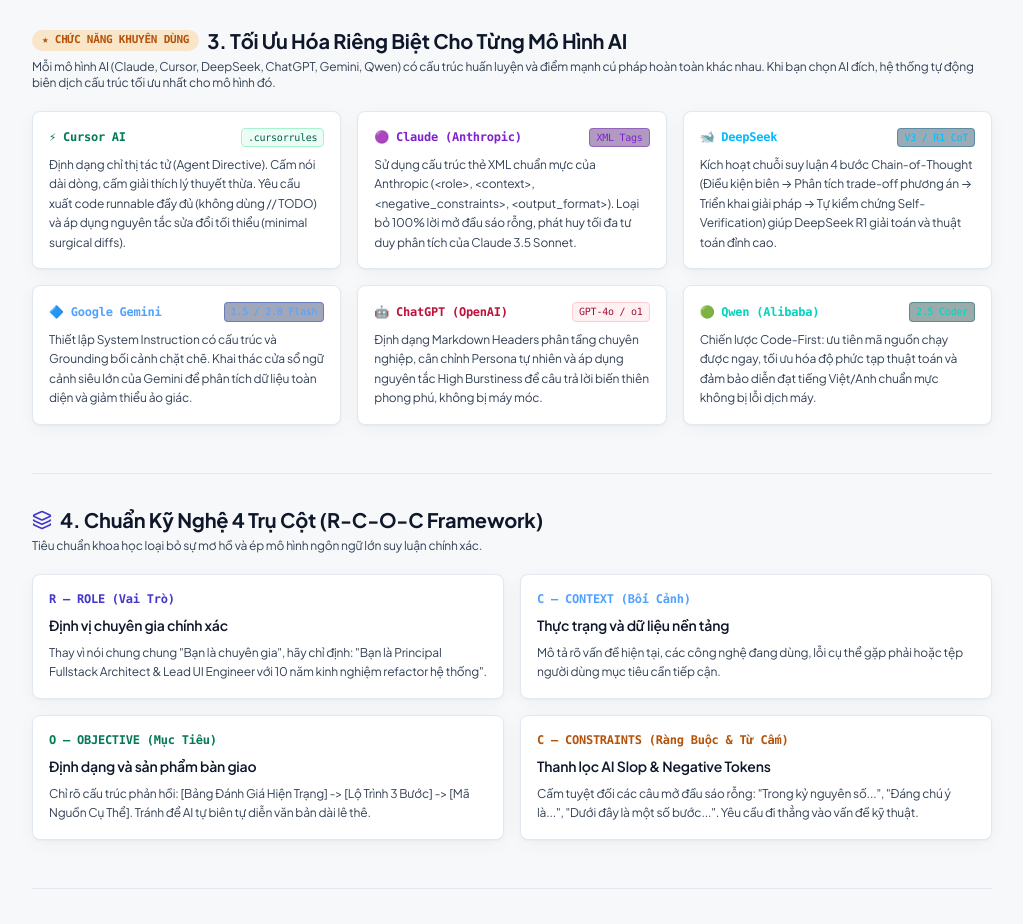
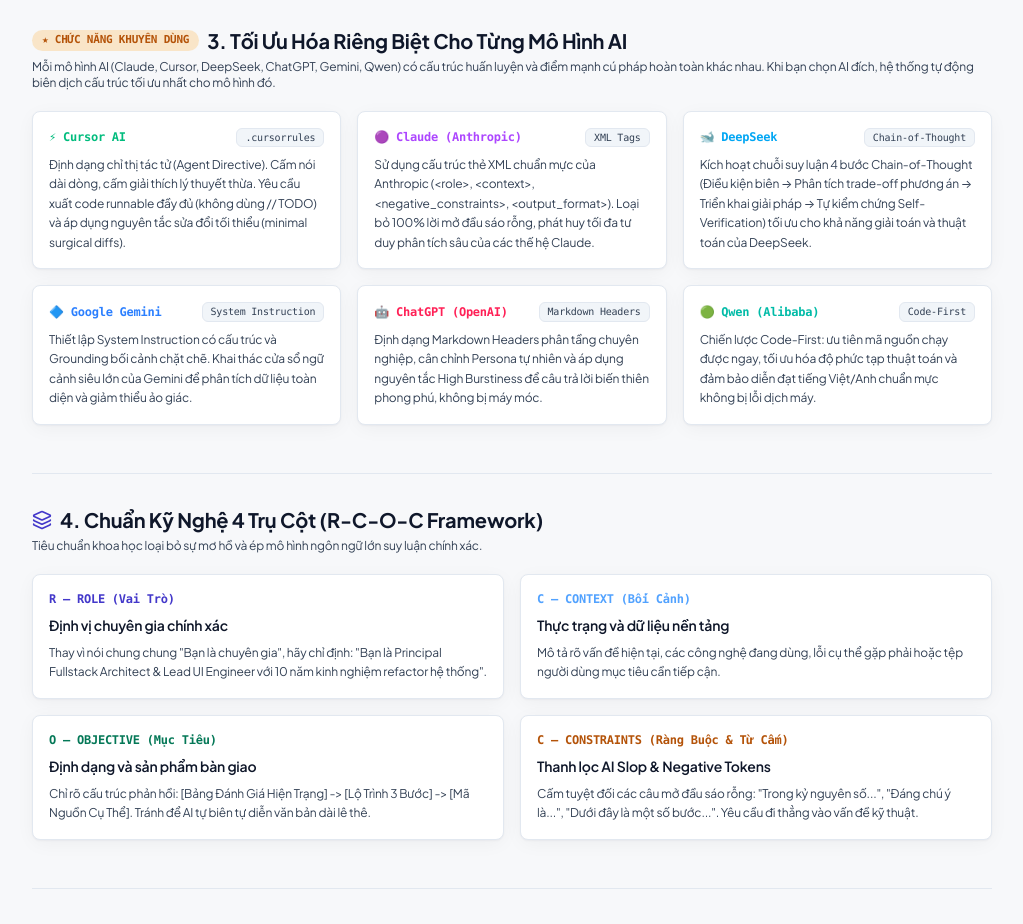
Before and after one commit to taianh20102011/ai-prompt, a React (Vite) app: page /guide in a window 1280 px wide. Shown: the part 1280-2204 px from the top of the page, without its empty margins (256-1279 px from the left). Built offline with nearby package versions, Linux system fonts and the light colour scheme.

Commit message:
refactor(models): use version-agnostic AI family names and structural badges

```diff
--- a/src/pages/UserGuide.jsx
+++ b/src/pages/UserGuide.jsx
@@ -301,8 +301,8 @@ export default function UserGuide() {
           {/* Cursor */}
           <div className="craft-card p-4 space-y-2 border-emerald-500/30">
             <div className="flex items-center justify-between text-xs font-mono">
-              <span className="font-bold text-emerald-400">⚡ Cursor AI</span>
-              <span className="text-[10px] bg-emerald-950/40 text-emerald-400 px-1.5 py-0.5 rounded border border-emerald-800/40">.cursorrules</span>
+              <span className="font-bold text-emerald-500">⚡ Cursor AI</span>
+              <span className="px-2 py-0.5 rounded-[6px] bg-[var(--bg-elevated)] border border-[var(--border-subtle)] text-[var(--text-secondary)] text-[10px] font-mono">.cursorrules</span>
             </div>
             <p className="text-xs text-[var(--text-secondary)] leading-relaxed">
               {lang === 'vi'
@@ -314,34 +314,34 @@ export default function UserGuide() {
           {/* Claude */}
           <div className="craft-card p-4 space-y-2 border-purple-500/30">
             <div className="flex items-center justify-between text-xs font-mono">
-              <span className="font-bold text-purple-400">🟣 Claude (Anthropic)</span>
-              <span className="text-[10px] bg-purple-950/40 text-purple-400 px-1.5 py-0.5 rounded border border-purple-800/40">XML Tags</span>
+              <span className="font-bold text-purple-500">🟣 Claude (Anthropic)</span>
+              <span className="px-2 py-0.5 rounded-[6px] bg-[var(--bg-elevated)] border border-[var(--border-subtle)] text-[var(--text-secondary)] text-[10px] font-mono">XML Tags</span>
             </div>
             <p className="text-xs text-[var(--text-secondary)] leading-relaxed">
               {lang === 'vi'
-                ? 'Sử dụng cấu trúc thẻ XML chuẩn mực của Anthropic (<role>, <context>, <negative_constraints>, <output_format>). Loại bỏ 100% lời mở đầu sáo rỗng, phát huy tối đa tư duy phân tích của Claude 3.5 Sonnet.'
-                : 'Leverages Anthropic XML tags (<role>, <context>, <negative_constraints>). Eliminates all conversational preambles and maximizes Claude 3.5 Sonnet analytical depth.'}
+                ? 'Sử dụng cấu trúc thẻ XML chuẩn mực của Anthropic (<role>, <context>, <negative_constraints>, <output_format>). Loại bỏ 100% lời mở đầu sáo rỗng, phát huy tối đa tư duy phân tích sâu của các thế hệ Claude.'
+                : 'Leverages Anthropic XML tags (<role>, <context>, <negative_constraints>). Eliminates conversational preambles and maximizes Claude analytical depth.'}
             </p>
           </div>
 
           {/* DeepSeek */}
           <div className="craft-card p-4 space-y-2 border-sky-500/30">
             <div className="flex items-center justify-between text-xs font-mono">
-              <span className="font-bold text-sky-400">🐋 DeepSeek</span>
-              <span className="text-[10px] bg-sky-950/40 text-sky-400 px-1.5 py-0.5 rounded border border-sky-800/40">V3 / R1 CoT</span>
+              <span className="font-bold text-sky-500">🐋 DeepSeek</span>
+              <span className="px-2 py-0.5 rounded-[6px] bg-[var(--bg-elevated)] border border-[var(--border-subtle)] text-[var(--text-secondary)] text-[10px] font-mono">Chain-of-Thought</span>
             </div>
             <p className="text-xs text-[var(--text-secondary)] leading-relaxed">
               {lang === 'vi'
-                ? 'Kích hoạt chuỗi suy luận 4 bước Chain-of-Thought (Điều kiện biên → Phân tích trade-off phương án → Triển khai giải pháp → Tự kiểm chứng Self-Verification) giúp DeepSeek R1 giải toán và thuật toán đỉnh cao.'
-                : 'Triggers a 4-step Chain-of-Thought sequence (Boundary conditions → Trade-off analysis → Optimal implementation → Self-verification) optimized for R1 reasoning.'}
+                ? 'Kích hoạt chuỗi suy luận 4 bước Chain-of-Thought (Điều kiện biên → Phân tích trade-off phương án → Triển khai giải pháp → Tự kiểm chứng Self-Verification) tối ưu cho khả năng giải toán và thuật toán của DeepSeek.'
+                : 'Triggers a 4-step Chain-of-Thought sequence (Boundary conditions → Trade-off analysis → Optimal implementation → Self-verification) tailored for DeepSeek reasoning.'}
             </p>
           </div>
 
           {/* Google Gemini */}
           <div className="craft-card p-4 space-y-2 border-blue-500/30">
             <div className="flex items-center justify-between text-xs font-mono">
-              <span className="font-bold text-blue-400">🔷 Google Gemini</span>
-              <span className="text-[10px] bg-blue-950/40 text-blue-400 px-1.5 py-0.5 rounded border border-blue-800/40">1.5 / 2.0 Flash</span>
+              <span className="font-bold text-blue-500">🔷 Google Gemini</span>
+              <span className="px-2 py-0.5 rounded-[6px] bg-[var(--bg-elevated)] border border-[var(--border-subtle)] text-[var(--text-secondary)] text-[10px] font-mono">System Instruction</span>
             </div>
             <p className="text-xs text-[var(--text-secondary)] leading-relaxed">
               {lang === 'vi'
@@ -353,8 +353,8 @@ export default function UserGuide() {
           {/* ChatGPT */}
           <div className="craft-card p-4 space-y-2 border-rose-500/30">
             <div className="flex items-center justify-between text-xs font-mono">
-              <span className="font-bold text-rose-400">🤖 ChatGPT (OpenAI)</span>
-              <span className="text-[10px] bg-rose-950/40 text-rose-400 px-1.5 py-0.5 rounded border border-rose-800/40">GPT-4o / o1</span>
+              <span className="font-bold text-rose-500">🤖 ChatGPT (OpenAI)</span>
+              <span className="px-2 py-0.5 rounded-[6px] bg-[var(--bg-elevated)] border border-[var(--border-subtle)] text-[var(--text-secondary)] text-[10px] font-mono">Markdown Headers</span>
             </div>
             <p className="text-xs text-[var(--text-secondary)] leading-relaxed">
               {lang === 'vi'
@@ -366,8 +366,8 @@ export default function UserGuide() {
           {/* Qwen */}
           <div className="craft-card p-4 space-y-2 border-teal-500/30">
             <div className="flex items-center justify-between text-xs font-mono">
-              <span className="font-bold text-teal-400">🟢 Qwen (Alibaba)</span>
-              <span className="text-[10px] bg-teal-950/40 text-teal-400 px-1.5 py-0.5 rounded border border-teal-800/40">2.5 Coder</span>
+              <span className="font-bold text-teal-500">🟢 Qwen (Alibaba)</span>
+              <span className="px-2 py-0.5 rounded-[6px] bg-[var(--bg-elevated)] border border-[var(--border-subtle)] text-[var(--text-secondary)] text-[10px] font-mono">Code-First</span>
             </div>
             <p className="text-xs text-[var(--text-secondary)] leading-relaxed">
               {lang === 'vi'
--- a/src/services/mockStorage.js
+++ b/src/services/mockStorage.js
@@ -88,7 +88,7 @@ export const DEFAULT_BENCHMARKS = [
     authorBadge: 'Dev Verified Gold',
     rating: 4.98,
     upvotes: 312,
-    testedModels: ['GPT-4o', 'Claude 3.5 Sonnet', 'Gemini 1.5 Pro'],
+    testedModels: ['ChatGPT', 'Claude', 'Gemini'],
     tags: ['persona', 'empathy', 'anti-robotic', 'psychology'],
     originalPrompt: 'Hãy nói chuyện với tôi về việc tôi đang buồn vì thất nghiệp và mất phương hướng.',
     originalPromptEn: 'Talk with me about feeling sad and lost after losing my job.',
@@ -120,7 +120,7 @@ Context: I was just laid off and feel completely lost right now. Please start th
     authorBadge: 'Dev Verified Core',
     rating: 4.95,
     upvotes: 245,
-    testedModels: ['Claude 3.5 Sonnet', 'GPT-4o', 'DeepSeek-V3'],
+    testedModels: ['Claude', 'ChatGPT', 'DeepSeek'],
     tags: ['web-architecture', 'tailwind', 'gsap', 'clean-code'],
     originalPrompt: 'Nâng cấp hệ thống web này cho mượt mà, chuyên nghiệp và bảo mật hơn.',
     originalPromptEn: 'Upgrade this web application for smoother performance, clarity, and stronger security.',
@@ -150,7 +150,7 @@ Output format: [Current Bottleneck Audit] -> [3-Step Upgrade Roadmap] -> [Clean
     authorBadge: 'Dev Verified Silver',
     rating: 4.9,
     upvotes: 189,
-    testedModels: ['GPT-4o', 'Claude 3.5 Sonnet'],
+    testedModels: ['ChatGPT', 'Claude'],
     tags: ['humanizer', 'anti-detection', 'journalism', 'copywriting'],
     originalPrompt: 'Viết bài blog về xu hướng AI năm 2026.',
     originalPromptEn: 'Write a blog article about practical AI trends in 2026.',
@@ -180,7 +180,7 @@ Topic: How autonomous AI agents are reshaping day-to-day software engineering wo
     authorBadge: 'Platform Owner',
     rating: 4.99,
     upvotes: 410,
-    testedModels: ['Claude 3.5 Sonnet', 'GPT-4o', 'Gemini 1.5 Pro'],
+    testedModels: ['Claude', 'ChatGPT', 'Gemini'],
     tags: ['security', 'owasp', 'zero-trust', 'idor', 'prompt-injection'],
     originalPrompt: 'Kiểm tra bảo mật và tìm lỗi cho ứng dụng này.',
     originalPromptEn: 'Audit this web application for security vulnerabilities and data exposure.',
@@ -208,7 +208,7 @@ Output Format: [Risk Matrix] -> [Vulnerability Scenario] -> [Remediation Patch].
     authorBadge: 'Dev Verified Core',
     rating: 4.96,
     upvotes: 275,
-    testedModels: ['Claude 3.5 Sonnet', 'GPT-4o', 'Cursor AI'],
+    testedModels: ['Claude', 'ChatGPT', 'Cursor AI'],
     tags: ['react', 'nextjs', 'performance', 'refactoring', 'zustand'],
     originalPrompt: 'Tối ưu lại code React và Next.js cho nhanh hơn.',
     originalPromptEn: 'Optimize my React and Next.js application for faster rendering.',
@@ -238,7 +238,7 @@ Output Format: [Bottleneck Analysis] -> [Before/After Diff] -> [Verification Ste
     authorBadge: 'Dev Verified Gold',
     rating: 4.94,
     upvotes: 198,
-    testedModels: ['Claude 3.5 Sonnet', 'GPT-4o', 'Gemini 1.5 Pro'],
+    testedModels: ['Claude', 'ChatGPT', 'Gemini'],
     tags: ['socratic', 'mentorship', 'startup', 'decision-making'],
     originalPrompt: 'Tôi có nên nghỉ việc để làm startup AI không?',
     originalPromptEn: 'Should I leave my full-time job to start an AI project?',
@@ -270,7 +270,7 @@ Approach:
     authorBadge: 'Dev Verified Gold',
     rating: 4.97,
     upvotes: 350,
-    testedModels: ['Claude 3.5 Sonnet', 'DeepSeek-R1', 'GPT-4o'],
+    testedModels: ['Claude', 'DeepSeek', 'ChatGPT'],
     tags: ['alignment-tax', 'rlhf', 'dpo', 'research', 'hear-framework'],
     originalPrompt: 'Giải thích tại sao AI hay trả lời máy móc và sáo rỗng.',
     originalPromptEn: 'Explain scientifically why LLMs often produce repetitive, robotic filler.',
@@ -298,7 +298,7 @@ Output Format: [Core Mechanism] -> [Pipeline Diagram] -> [Empirical Benchmark Ev
     authorBadge: 'Dev Verified Silver',
     rating: 4.92,
     upvotes: 165,
-    testedModels: ['GPT-4o', 'Claude 3.5 Sonnet', 'Qwen 2.5'],
+    testedModels: ['ChatGPT', 'Claude', 'Qwen'],
     tags: ['json-schema', 'data-extraction', 'zod', 'deterministic'],
     originalPrompt: 'Viết prompt để AI parse dữ liệu văn bản hỗn độn thành JSON chuẩn.',
     originalPromptEn: 'Write a prompt that parses messy unstructured text into clean validated JSON.',
@@ -336,7 +336,7 @@ Strict Constraints:
     authorBadge: 'Dev Verified Core',
     rating: 4.95,
     upvotes: 220,
-    testedModels: ['Claude 3.5 Sonnet', 'GPT-4o', 'Cursor AI'],
+    testedModels: ['Claude', 'ChatGPT', 'Cursor AI'],
     tags: ['adr', 'software-architecture', 'documentation', 'tech-lead'],
     originalPrompt: 'Viết tài liệu ghi lại quyết định chọn công nghệ cho dự án.',
     originalPromptEn: 'Draft an Architecture Decision Record explaining our database choice.',
--- a/src/services/promptService.js
+++ b/src/services/promptService.js
@@ -395,10 +395,10 @@ export const analyzePromptLocally = async (userPrompt, industry = 'Tự động
 
   // 7. Bảng khuyến nghị Model Compatibility
   const modelReadiness = [
-    { name: 'Claude 3.5 Sonnet', score: totalScore >= 70 ? 98 : 82, note: 'Tối ưu tuyệt đối cho cấu trúc XML & tư duy sâu' },
-    { name: 'GPT-4o', score: totalScore >= 70 ? 96 : 80, note: 'Xuất sắc cho định dạng Markdown & Output Schemas' },
-    { name: 'Gemini 1.5 Pro', score: totalScore >= 70 ? 95 : 78, note: 'Xử lý bối cảnh dài & liên kết đa phương thức' },
-    { name: 'DeepSeek R1', score: totalScore >= 70 ? 94 : 75, note: 'Chuyên gia Chain-of-Thought suy luận từng bước' }
+    { name: 'Claude (Anthropic)', score: totalScore >= 70 ? 98 : 82, note: 'Tối ưu tuyệt đối cho cấu trúc XML & tư duy sâu' },
+    { name: 'ChatGPT (OpenAI)', score: totalScore >= 70 ? 96 : 80, note: 'Xuất sắc cho định dạng Markdown & Output Schemas' },
+    { name: 'Google Gemini', score: totalScore >= 70 ? 95 : 78, note: 'Xử lý bối cảnh dài & liên kết đa phương thức' },
+    { name: 'DeepSeek', score: totalScore >= 70 ? 94 : 75, note: 'Chuyên gia Chain-of-Thought suy luận từng bước' }
   ];
 
   // 8. Tạo Danh Sách Lỗ Hổng Cần Khắc Phục
@@ -449,22 +449,22 @@ export const analyzePromptLocally = async (userPrompt, industry = 'Tự động
   // Cấu hình tham số tối ưu theo mô hình AI đích
   if (targetAI === 'claude') {
     suggestedParams.temp = isEmpathetic ? 0.6 : 0.2;
-    suggestedParams.systemPrompt = 'Hỗ trợ thẻ XML Tags chuẩn Anthropic Claude 3.5 Sonnet';
+    suggestedParams.systemPrompt = 'Hỗ trợ thẻ XML Tags chuẩn Anthropic Claude';
   } else if (targetAI === 'cursor') {
     suggestedParams.temp = 0.1;
     suggestedParams.systemPrompt = 'Chuẩn .cursorrules quy định tác tử IDE thực thi không dài dòng';
   } else if (targetAI === 'deepseek') {
     suggestedParams.temp = 0.2;
-    suggestedParams.systemPrompt = 'Hỗ trợ chuỗi suy luận Chain-of-Thought (CoT) DeepSeek R1';
+    suggestedParams.systemPrompt = 'Hỗ trợ chuỗi suy luận Chain-of-Thought (CoT) DeepSeek';
   } else if (targetAI === 'gemini') {
     suggestedParams.temp = isEmpathetic ? 0.7 : 0.3;
-    suggestedParams.systemPrompt = 'Hỗ trợ System Instruction & Multimodal Grounding Gemini 1.5/2.0';
+    suggestedParams.systemPrompt = 'Hỗ trợ System Instruction & Multimodal Grounding Google Gemini';
   } else if (targetAI === 'qwen') {
     suggestedParams.temp = 0.2;
-    suggestedParams.systemPrompt = 'Tối ưu cho Qwen 2.5 Coder & độ chính xác thuật toán';
+    suggestedParams.systemPrompt = 'Tối ưu cho Qwen Code-First & độ chính xác thuật toán';
   } else if (targetAI === 'chatgpt') {
     suggestedParams.temp = isEmpathetic ? 0.7 : 0.2;
-    suggestedParams.systemPrompt = 'Markdown phân cấp rõ ràng theo chuẩn OpenAI GPT-4o / o1';
+    suggestedParams.systemPrompt = 'Markdown phân cấp rõ ràng theo chuẩn OpenAI ChatGPT';
   }
 
   const upgradedPrompt = buildTailoredPrompt({
```
